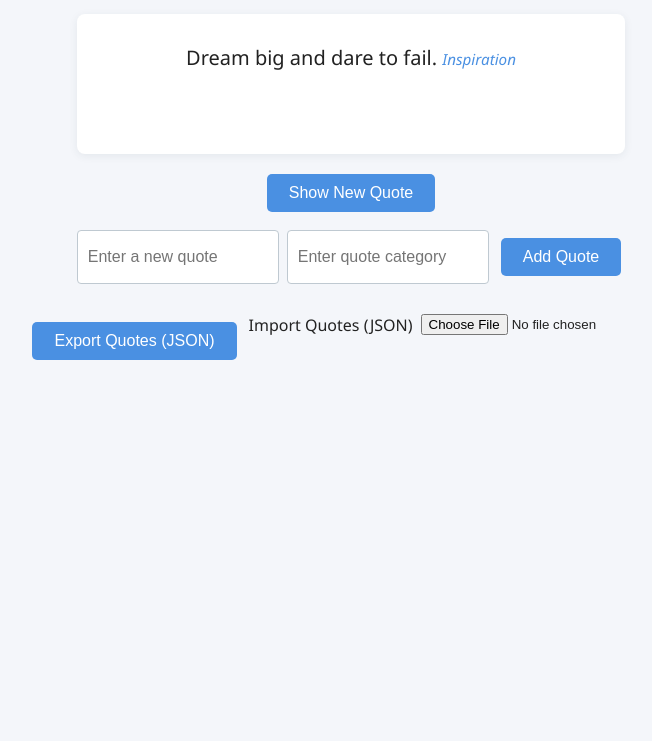
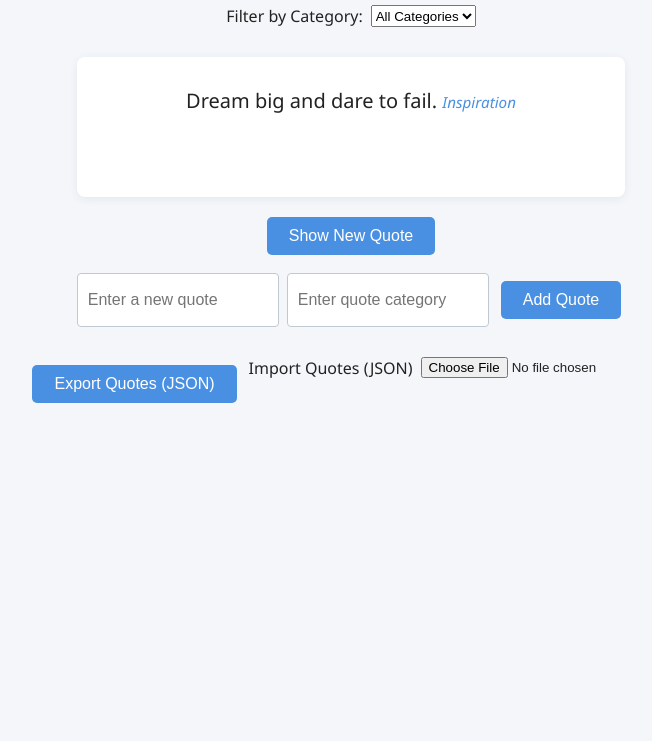
Before and after one commit to Dorwu-Gabriel/alx_fe_javascript, a plain HTML site: page dom-manipulation/index.html in a window 1280 px wide. Shown: the part 99-840 px from the top of the page, without its empty margins (289-941 px from the left). Drawn offline with Linux system fonts and the light colour scheme.

Commit message:
Update index.html

```diff
--- a/dom-manipulation/index.html
+++ b/dom-manipulation/index.html
@@ -13,6 +13,13 @@
 </head>
 <body>
     <h1>Dynamic Quote Generator</h1>
+    <div class="category-filter-container">
+        <label for="categoryFilter" class="category-filter-label">Filter by Category:</label>
+        <select id="categoryFilter">
+            <option value="all">All Categories</option>
+            <!-- Categories will be populated dynamically -->
+        </select>
+    </div>
     <div id="quoteDisplay"></div>
     <button id="newQuote">Show New Quote</button>
     <div>
```
